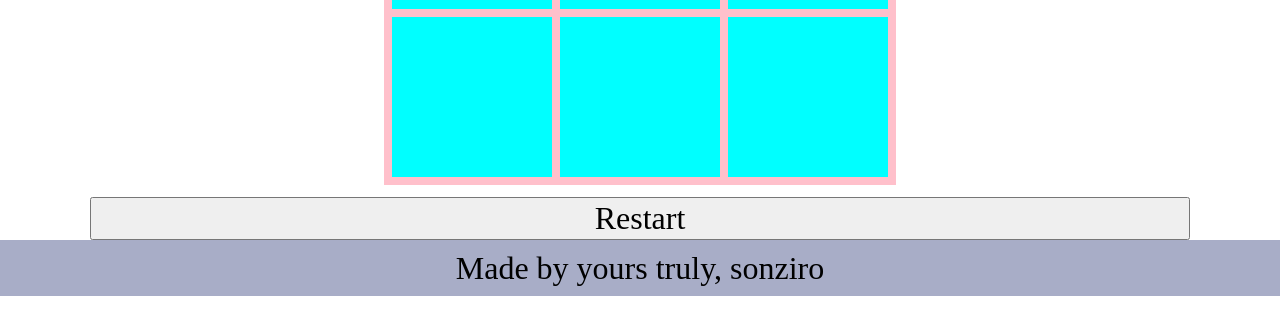
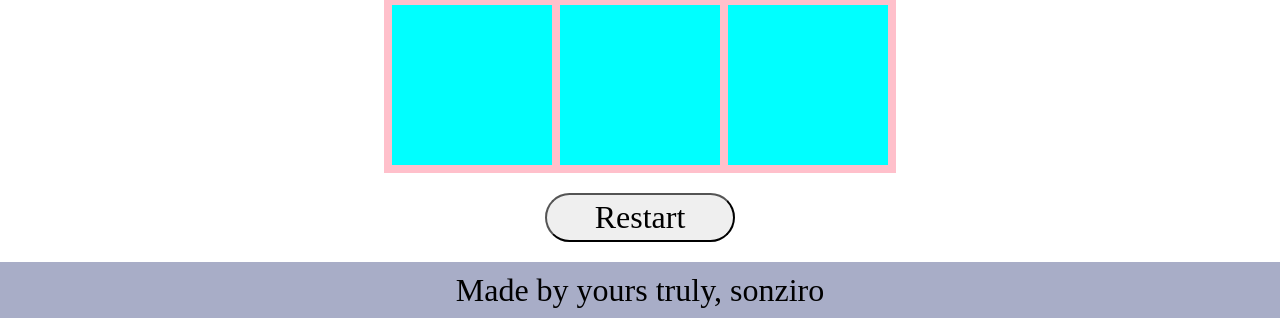
Before and after one commit to SonZir0/odin-tic-tac-toe, a plain HTML site: page index.html in a window 1280 px wide. Shown: the part 513-831 px from the top of the page. Before the commit the page ends 809 px from the top, so only its background shows below. Drawn offline with Linux system fonts and the light colour scheme.

Commit message:
Adjust style a bit

```diff
--- a/style.css
+++ b/style.css
@@ -26,27 +26,34 @@ main {
     margin: 0px 20%;
     display: flex;
     flex-direction: column;
-    gap: 0.75rem;
 
     p {
         margin: 1rem;
         font-size: 2rem;
+    }
+
+    button {
+        margin: 1.25rem 0px;
+        padding: 0.25rem 3rem;
+        border-radius: 30px;
+        align-self: center;
     }
 }
 
 .middle {
     display: flex;
     gap: 1rem;
+    align-items: center;
 
     .playerPanel {
         flex: 1 1 200px;
         min-width: 150px;
         font-size: 1.5rem;
+        overflow-wrap: break-word;
     }
 
     .board {
         background-color: pink;
-        max-height: 100%;
         display: grid;
         grid-template-columns: repeat(3, minmax(50px, calc(var(--minimumSide)/5)));
         padding: var(--smallGap);
@@ -55,6 +62,8 @@ main {
 
         div {
             background-color: aqua;
+            align-content: center;
+            font-size: 5rem;
             aspect-ratio: 1/1;
         }
     }
```
